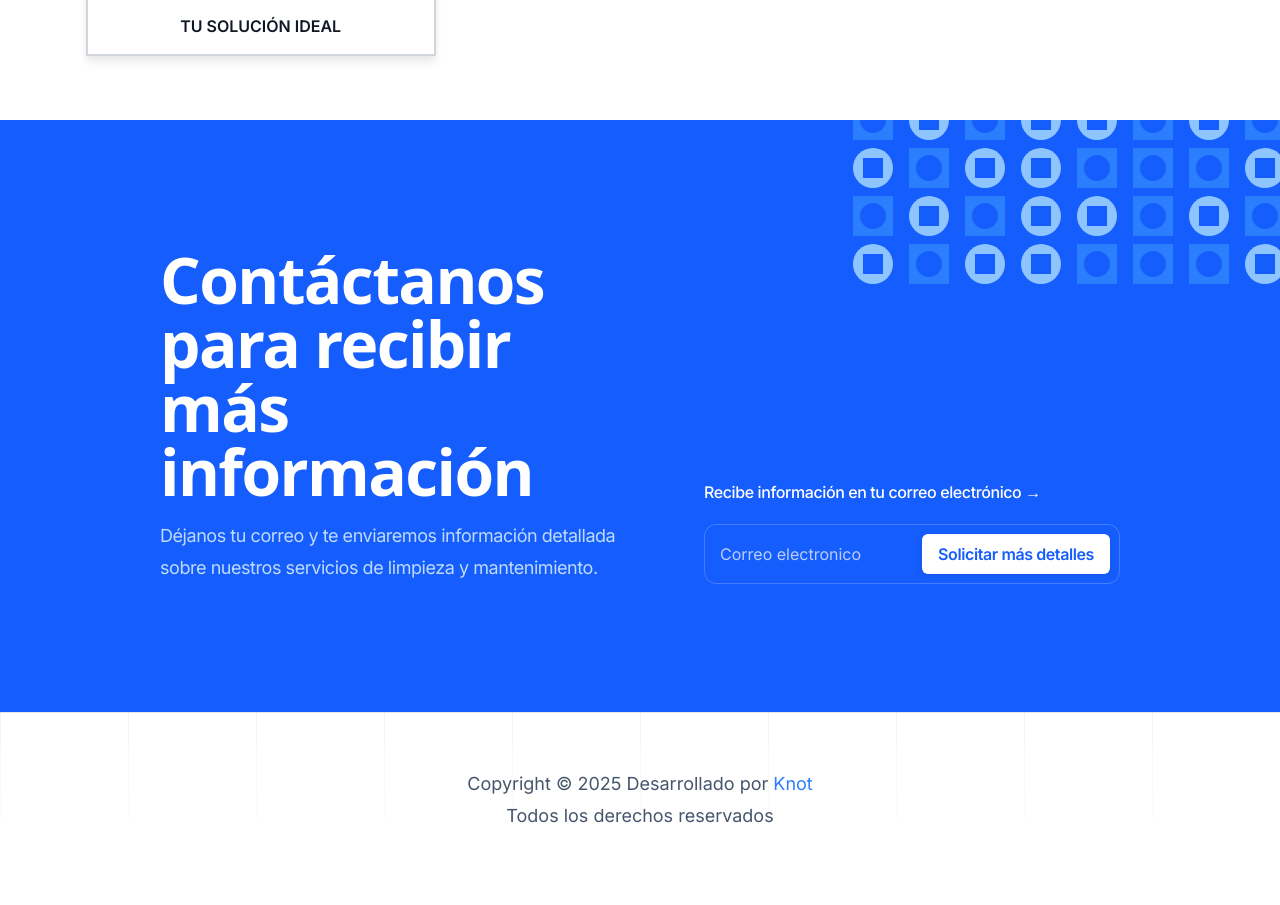
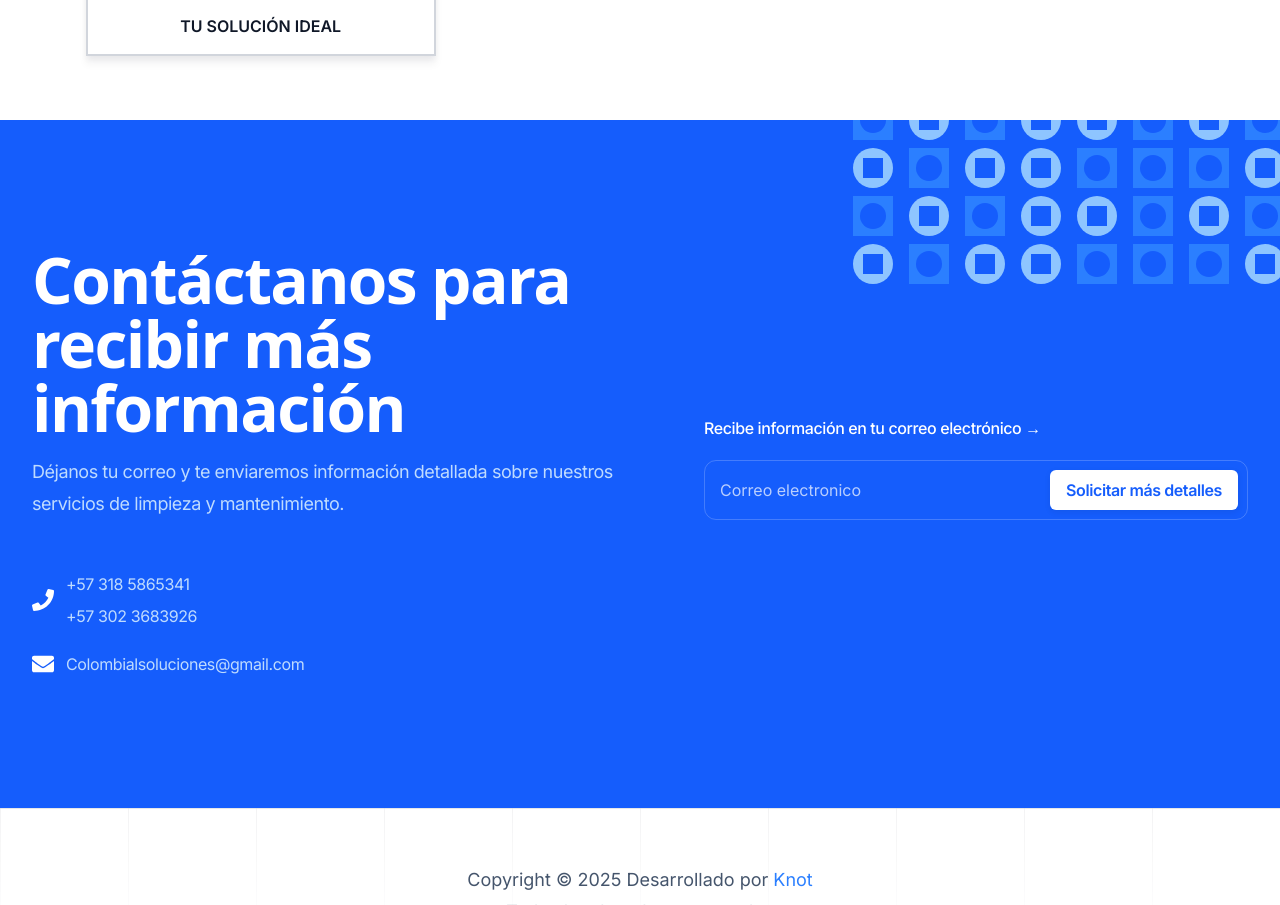
Before and after one commit to FranksneidDev/colombia-limpia-test, a Next.js app: page / in a window 1280 px wide. Shown: the part 11095-12000 px from the top of the page. Built offline with nearby package versions, Linux system fonts and the light colour scheme; a web font is replaced by a local one.

Commit message:
update contact info in Footer

```diff
--- a/package.json
+++ b/package.json
@@ -19,6 +19,7 @@
     "next": "^14.0.4",
     "react": "^18.2.0",
     "react-dom": "^18.2.0",
+    "react-icons": "^5.5.0",
     "tailwindcss": "^4.0.6",
     "typescript": "^5.3.3"
   },
--- a/src/components/FreeChapters.tsx
+++ b/src/components/FreeChapters.tsx
@@ -1,7 +1,19 @@
 import { Button } from '@/components/Button'
 import { Container } from '@/components/Container'
 import { Pattern } from '@/components/Pattern'
-import {SectionHeading} from "@/components/SectionHeading";
+import { SectionHeading } from '@/components/SectionHeading'
+import { FaEnvelope, FaPhone } from 'react-icons/fa'
+
+const contact = [
+  {
+    icon: <FaPhone className="text-white" />,
+    phone: '+57 318 5865341\n' + '+57 302 3683926',
+  },
+  {
+    icon: <FaEnvelope className="text-white" />,
+    email: 'Colombialsoluciones@gmail.com',
+  },
+]
 
 export function FreeChapters() {
   return (
@@ -12,18 +24,22 @@ export function FreeChapters() {
     >
       <div className="overflow-hidden lg:relative">
         <Container
-          size="md"
+            size="lg"
             className="relative grid grid-cols-1 items-end gap-y-12 py-20 lg:static lg:grid-cols-2 lg:py-28 xl:py-32"
         >
-          <Pattern className="absolute -top-32 left-0 w-full sm:-top-5 sm:left-3/4 sm:ml-8 sm:w-auto md:left-2/3 lg:right-2 lg:left-auto lg:ml-0 xl:right-auto xl:left-2/3" />
+          <Pattern
+              className="absolute -top-32 left-0 w-full sm:-top-5 sm:left-3/4 sm:ml-8 sm:w-auto md:left-2/3 lg:right-2 lg:left-auto lg:ml-0 xl:right-auto xl:left-2/3"/>
+          {/*Primera columna*/}
           <div>
             <h2 className="font-display text-5xl font-extrabold tracking-tight text-white sm:w-3/4 sm:text-6xl md:w-2/3 lg:w-auto">
               Contáctanos para recibir más información
             </h2>
             <p className="mt-4 text-lg tracking-tight text-blue-200">
-              Déjanos tu correo y te enviaremos información detallada sobre nuestros servicios de limpieza y mantenimiento.
+              Déjanos tu correo y te enviaremos información detallada sobre
+              nuestros servicios de limpieza y mantenimiento.
             </p>
           </div>
+          {/*Segunda columna*/}
           <form className="lg:pl-16">
             <h3 className="text-base font-medium tracking-tight text-white">
               Recibe información en tu correo electrónico{' '}
@@ -39,7 +55,8 @@ export function FreeChapters() {
                     placeholder="Correo electronico"
                     className="peer relative z-10 w-full appearance-none bg-transparent px-4 py-2 text-base text-white placeholder:text-white/70 focus:outline-hidden sm:py-3"
                 />
-                <div className="absolute inset-0 rounded-md border border-white/20 peer-focus:border-blue-300 peer-focus:bg-blue-500 peer-focus:ring-1 peer-focus:ring-blue-300 sm:rounded-xl" />
+                <div
+                    className="absolute inset-0 rounded-md border border-white/20 peer-focus:border-blue-300 peer-focus:bg-blue-500 peer-focus:ring-1 peer-focus:ring-blue-300 sm:rounded-xl"/>
               </div>
               <Button
                   type="submit"
@@ -50,6 +67,23 @@ export function FreeChapters() {
               </Button>
             </div>
           </form>
+          {/*tercera columna*/}
+          <div className="space-y-4">
+            {contact.map((item, index) => (
+                <div key={index} className="flex items-center gap-3">
+                  <span className="text-2xl flex-shrink-0">{item.icon}</span>
+                  {item.phone ? (
+                      <div className="text-lg flex flex-col">
+                        {item.phone.split("\n").map((num, i) => (
+                            <span className="text-base tracking-tight text-blue-200" key={i}>{num}</span>
+                        ))}
+                      </div>
+                  ) : (
+                      <span className="text-base tracking-tight text-blue-200">{item.email}</span>
+                  )}
+                </div>
+            ))}
+          </div>
         </Container>
       </div>
     </section>
```
Also changed, not shown: 1 other file (tests, documents, lock files or other folders). Lines whose indentation alone changed are shown as unchanged.
